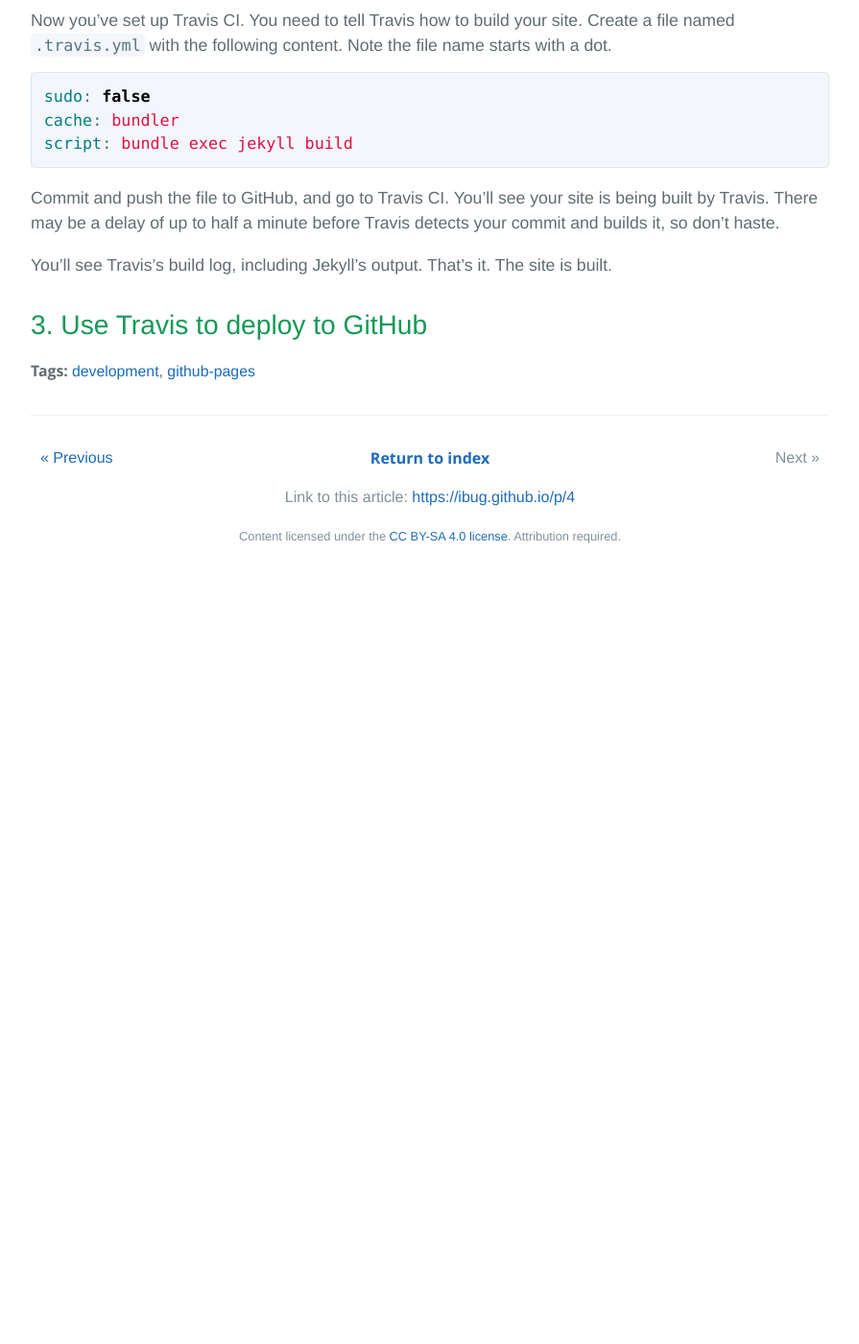
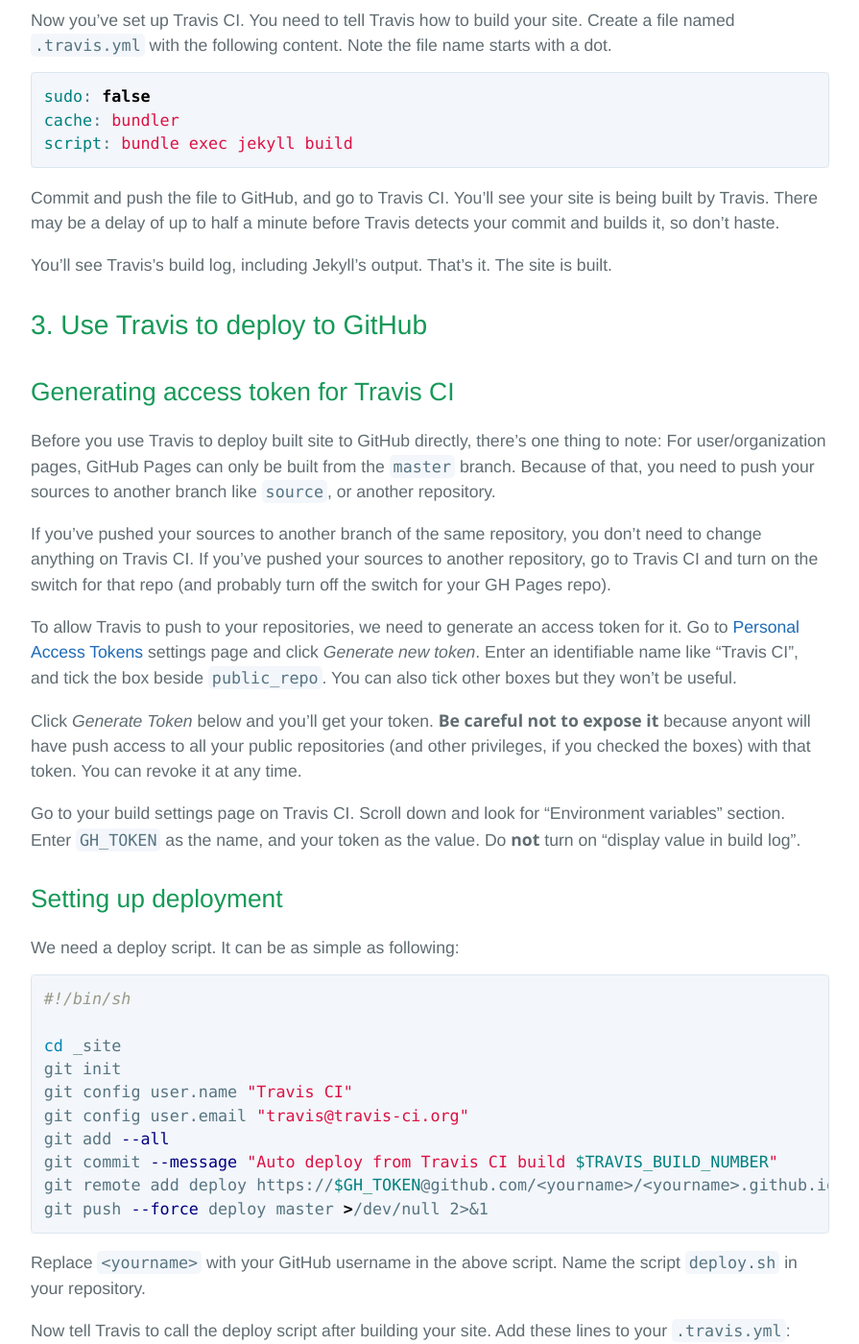
Before and after one commit to iBug/iBug-source, a Jekyll site: the page built from _posts/2018-04-14-build-github-pages-with-travis-ci.md, in a window 1280 px wide and 1400 px high, scrolled down 2339 px. Shown: the whole window at 96% size, without its empty margins (192-1087 px from the left). Built offline with Jekyll 4.4.1, drawn with Linux system fonts in a browser that asks for light colours; some web fonts are replaced; our own code applies the rules of GitHub Pages for plain Markdown files; before the commit the page ends 2969 px from its top, so only the background shows below that; some of the changed text lies outside the part shown.

Commit message:
Update post

````diff
--- a/_posts/2018-04-14-build-github-pages-with-travis-ci.md
+++ b/_posts/2018-04-14-build-github-pages-with-travis-ci.md
@@ -68,11 +68,11 @@
 
 ## Set up Travis CI
 
-To set up Travis CI, we need to first register, and then tell Travis what to do. If you have already set up Travis CI for your other projects, you can skip the registering part.
+To set up Travis CI, you need to first register, and then tell Travis what to do. If you have already set up Travis CI for your other projects, you can skip this part.
 
 Open <https://travis-ci.org> and click on the top-right corner. Select *Sign in with GitHub*. Grant permissions to Travis CI and you'll be redirected back to Travis. Flip the switch beside your repository name.
 
-You can also go to the settings page of your repo and try them out. It's recommended that you turn on the option *Build only if .travis.yml is present*.
+You can also go to the settings page of your repo and try them out. It's recommended that you turn on the option *Build only if .travis.yml is present*. Make sure *Build pushed branches* is turned on.
 
 ## Set up build settings
 
@@ -90,9 +90,59 @@
 
 # 3. Use Travis to deploy to GitHub
 
+## Generating access token for Travis CI
+
+Before you use Travis to deploy built site to GitHub directly, there's one thing to note: For user/organization pages, GitHub Pages can only be built from the `master` branch. Because of that, you need to push your sources to another branch like `source`, or another repository.
+
+If you've pushed your sources to another branch of the same repository, you don't need to change anything on Travis CI. If you've pushed your sources to another repository, go to Travis CI and turn on the switch for that repo (and probably turn off the switch for your GH Pages repo).
+
+To allow Travis to push to your repositories, we need to generate an access token for it. Go to [Personal Access Tokens][4] settings page and click *Generate new token*. Enter an identifiable name like "Travis CI", and tick the box beside `public_repo`. You can also tick other boxes but they won't be useful.
+
+Click *Generate Token* below and you'll get your token. **Be careful not to expose it** because anyont will have push access to all your public repositories (and other privileges, if you checked the boxes) with that token. You can revoke it at any time.
+
+Go to your build settings page on Travis CI. Scroll down and look for "Environment variables" section. Enter `GH_TOKEN` as the name, and your token as the value. Do **not** turn on "display value in build log".
+
+## Setting up deployment
+
+We need a deploy script. It can be as simple as following:
+
+```shell
+#!/bin/sh
+
+cd _site
+git init
+git config user.name "Travis CI"
+git config user.email "travis@travis-ci.org"
+git add --all
+git commit --message "Auto deploy from Travis CI build $TRAVIS_BUILD_NUMBER"
+git remote add deploy https://$GH_TOKEN@github.com/<yourname>/<yourname>.github.io.git >/dev/null 2>&1
+git push --force deploy master >/dev/null 2>&1
+```
+
+Replace `<yourname>` with your GitHub username in the above script. Name the script `deploy.sh` in your repository.
+
+Now tell Travis to call the deploy script after building your site. Add these lines to your `.travis.yml`:
+
+```yaml
+after_success:
+  - chmod 777 deploy.sh
+  - ./deploy.sh
+```
+
+Push the changes to GitHub and watch Travis CI. It'll build your site in a moment, and push the built site to your GitHub Pages repo.
+
+Voila! You can now push changes to your sources to GitHub, and let Travis CI build it and deploy it for you.
+
+
+# 4. Miscellaneous
+
+When building with Travis CI, it's much like a local environment. You are no longer restricted to use only [the supported plugins][5] on GitHub Pages. You can use an arbitrary RubyGems-based plugin by adding `gem "plugin-name"` into your Gemfile, in `group :jekyll_plugins`. Travis will fetch the plugins and build your site for you.
 
 
 
   [1]: https://en.wikipedia.org/wiki/Travis_CI
   [2]: https://en.wikipedia.org/wiki/Jekyll_(software)
   [3]: https://github.com/pages-themes
+  [4]: https://github.com/settings/tokens
+  [5]: https://help.github.com/articles/configuring-jekyll-plugins/
+  [6]: https://github.com/planetjekyll/awesome-jekyll-plugins
````
